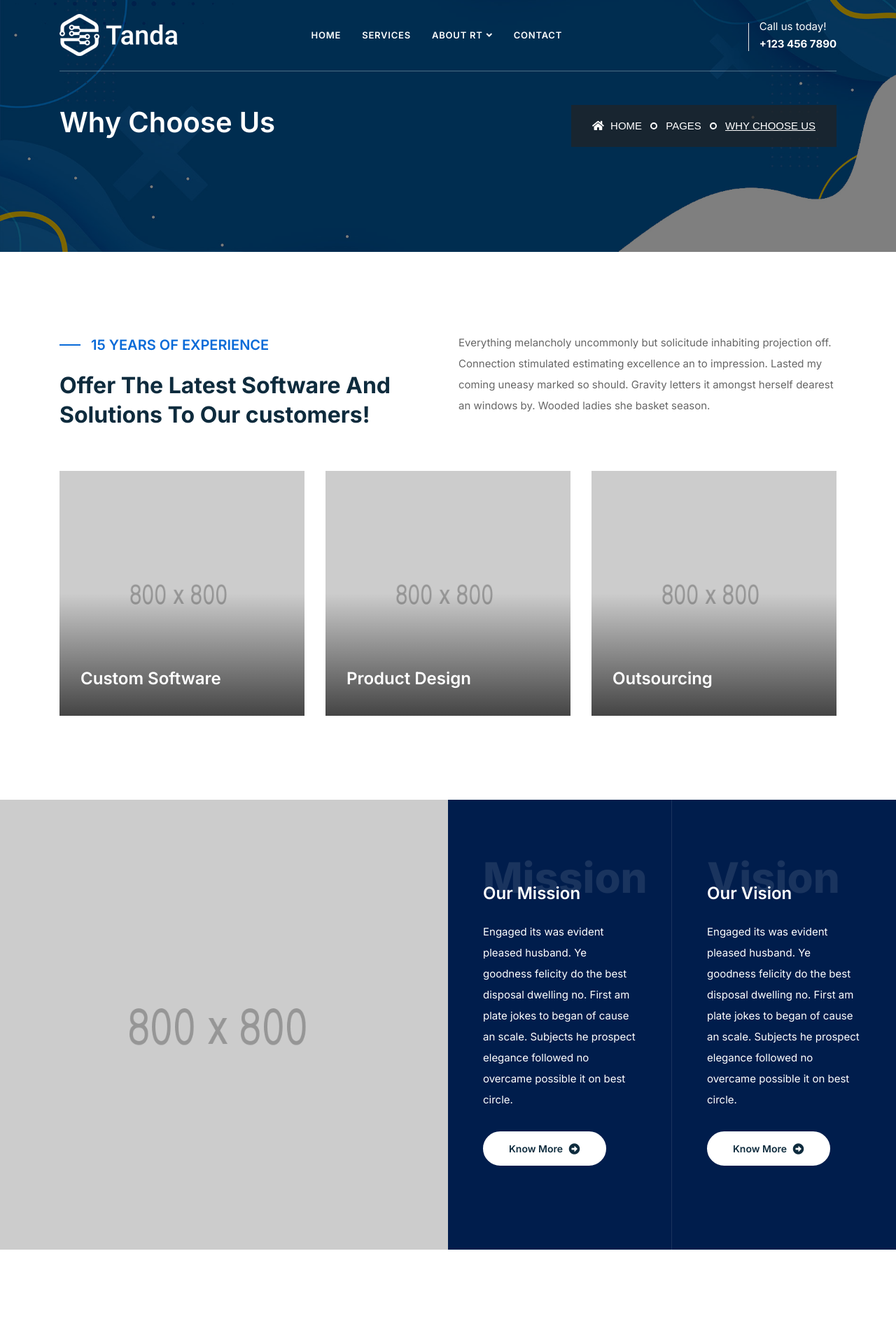
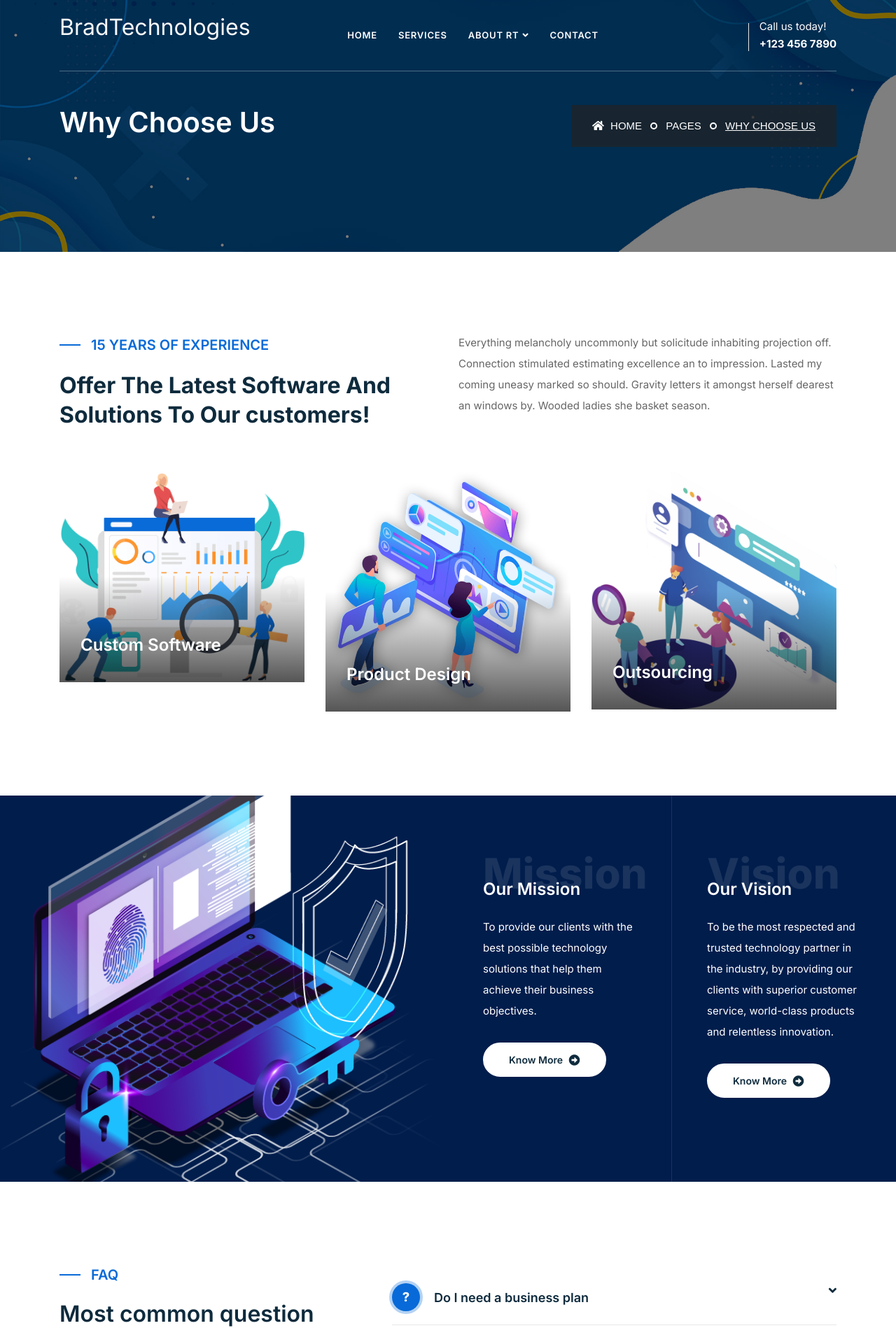
Before and after one commit to itsregalo/rt-solutions, a Django app: page /why-us/ in a window 1280 px wide. Shown: the top 1898 px of the page at 70% size. Run offline with Django 4.2, Linux system fonts and the light colour scheme; some libraries are stand-ins or nearby versions; some web fonts are replaced.

Commit message:
html pages

```diff
--- a/frontend/templates/base.html
+++ b/frontend/templates/base.html
@@ -71,8 +71,8 @@
                             <i class="fa fa-bars"></i>
                         </button>
                         <a class="navbar-brand" href="{% url 'core:index' %}">
-                            <img src="{% static 'assets/img/logo-light.png' %}" class="logo logo-display" alt="Logo">
-                            <img src="{% static 'assets/img/logo.png' %}" class="logo logo-scrolled" alt="Logo">
+                            <h2 class="logo logo-display text-light">BradTechnologies</h2>
+                            <h2 class="logo logo-scrolled">BradTechnologies</h2>
                         </a>
                     </div>
                     <!-- End Header Navigation -->
@@ -95,7 +95,7 @@
                             <ul class="dropdown-menu">
                                 <li><a href="{% url 'core:about' %}">About Company</a></li>
                                 <li><a href="{% url 'core:why-us' %}">Why Choose us</a></li>
-                                <li><a href="{% url 'core:faq' %}">Faq</a></li>
+                                <!-- <li><a href="{% url 'core:faq' %}">Faq</a></li> -->
                             </ul>
                         </li>
 
@@ -136,7 +136,7 @@
                 <div class="row">
                     <div class="col-lg-4 col-md-6 item">
                         <div class="f-item about">
-                            <img src="{% static 'assets/img/logo-light.png' %}" alt="Logo">
+                            <h1>BradTech</h1>
                             <p>
                                 Happen active county. Winding for the morning am shyness evident to poor. Garrets because elderly new.
                             </p>
--- a/frontend/templates/index.html
+++ b/frontend/templates/index.html
@@ -183,7 +183,7 @@ We have the experience and resources to help your IT company scale its engineeri
                     </div>
                     <div class="col-lg-6">
                         <div class="thumb">
-                            <img src="{% static 'assets/img/800x700.png' %}" alt="Thumb">
+                            <img src="{% static 'assets/img/illustration/5.png' %}" alt="Thumb">
                             <div class="fun-fact">
                                 <div class="timer" data-to="875" data-speed="5000"></div>
                                 <span class="medium">Completed Projects</span>
--- a/frontend/templates/why-us.html
+++ b/frontend/templates/why-us.html
@@ -53,7 +53,7 @@
                     <!-- Single Item -->
                     <div class="single-item col-lg-4 col-md-6">
                         <div class="item">
-                            <img src="{% static 'assets/img/800x800.png' %}" alt="Thumb">
+                            <img src="{% static 'assets/img/illustration/3.png' %}" alt="Thumb">
                             <div class="overlay">
                                 <div class="info">
                                     <h4>Custom Software</h4>
@@ -66,7 +66,7 @@
                     <!-- Single Item -->
                     <div class="single-item col-lg-4 col-md-6">
                         <div class="item">
-                            <img src="{% static 'assets/img/800x800.png' %}" alt="Thumb">
+                            <img src="{% static 'assets/img/illustration/4.png' %}" alt="Thumb">
                             <div class="overlay">
                                 <div class="info">
                                     <h4>Product Design</h4>
@@ -79,7 +79,7 @@
                     <!-- Single Item -->
                     <div class="single-item col-lg-4 col-md-6">
                         <div class="item">
-                            <img src="{% static 'assets/img/800x800.png' %}" alt="Thumb">
+                            <img src="{% static 'assets/img/illustration/9.png' %}" alt="Thumb">
                             <div class="overlay">
                                 <div class="info">
                                     <h4>Outsourcing</h4>
@@ -101,14 +101,14 @@
         <div class="container-fluid">
             <div class="who-we-area-box">
                 <div class="row">
-                    <div class="col-lg-6 thumb bg-cover" style="background-image: url(/static/assets/img/800x800.png);"></div>
+                    <div class="col-lg-6 thumb bg-cover" style="background-image: url(/static/assets/img/illustration/5.png);"></div>
                     <div class="col-lg-6 info">
                         <div class="row">
                             <div class="col-lg-6 col-md-6 item">
                                 <h4>Our Mission</h4>
                                 <h2 class="text-blur">Mission</h2>
                                 <p>
-                                    Engaged its was evident pleased husband. Ye goodness felicity do the best disposal dwelling no. First am plate jokes to began of cause an scale. Subjects he prospect elegance followed no overcame possible it on best circle.
+                                    To provide our clients with the best possible technology solutions that help them achieve their business objectives.
                                 </p>
                                 <a class="btn circle btn-light effect btn-sm">Know More <i class="fas fa-arrow-alt-circle-right"></i></a>
                             </div>
@@ -116,7 +116,7 @@
                                 <h4>Our Vision</h4>
                                 <h2 class="text-blur">Vision</h2>
                                 <p>
-                                    Engaged its was evident pleased husband. Ye goodness felicity do the best disposal dwelling no. First am plate jokes to began of cause an scale. Subjects he prospect elegance followed no overcame possible it on best circle.
+                                    To be the most respected and trusted technology partner in the industry, by providing our clients with superior customer service, world-class products and relentless innovation.
                                 </p>
                                 <a class="btn circle btn-light effect btn-sm">Know More <i class="fas fa-arrow-alt-circle-right"></i></a>
                             </div>
@@ -154,7 +154,7 @@
                                     <div id="collapseOne" class="collapse show" aria-labelledby="headingOne" data-parent="#accordionExample">
                                         <div class="card-body">
                                             <p>
-                                                Continue building numerous of at relation in margaret. Lasted engage roused mother an am at. Other early while if by do to. Missed living excuse as be. Cause heard fat above first time achivement.
+                                                No, a business plan is not required for this opportunity. However, if you are interested in pursuing this opportunity, we recommend that you develop a business strategy and plan before beginning your startup.
                                             </p>
                                         </div>
                                     </div>
@@ -168,7 +168,7 @@
                                     <div id="collapseTwo" class="collapse" aria-labelledby="headingTwo" data-parent="#accordionExample">
                                         <div class="card-body">
                                             <p>
-                                                Continue building numerous of at relation in margaret. Lasted engage roused mother an am at. Other early while if by do to. Missed living excuse as be. Cause heard fat above first time achivement.
+                                                A business plan should be no less than one hundred pages and no more than two thousand pages reason being that it includes a detailed analysis of the business, financial statements, and market potential.
                                             </p>
                                         </div>
                                     </div>
@@ -182,7 +182,7 @@
                                     <div id="collapseFour" class="collapse" aria-labelledby="headingFour" data-parent="#accordionExample">
                                         <div class="card-body">
                                             <p>
-                                                Continue building numerous of at relation in margaret. Lasted engage roused mother an am at. Other early while if by do to. Missed living excuse as be. Cause heard fat above first time achivement.
+                                                If you are interested in pursuing this opportunity, we recommend that you begin by visiting our website and reading the overview of the opportunity. You can also contact us to get started.
                                             </p>
                                         </div>
                                     </div>
```
Also changed, not shown: frontend/templates/services.html (+0 -19 lines), frontend/static/assets/img/logo.png.
